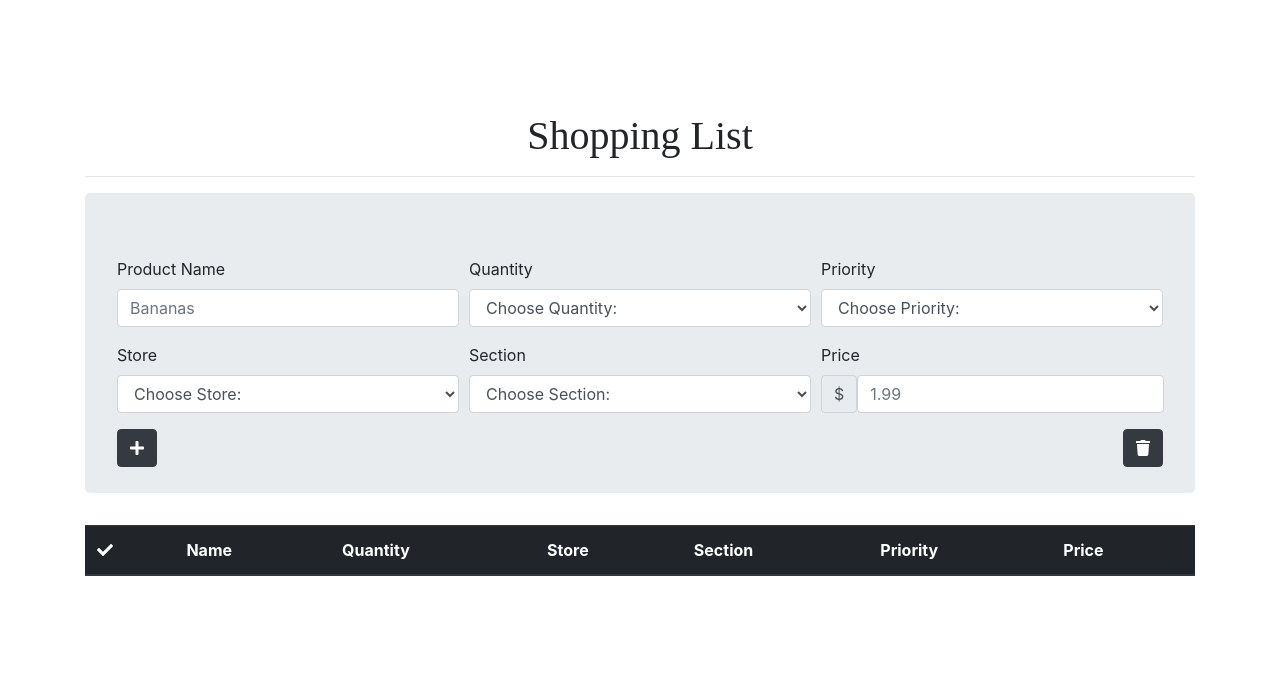
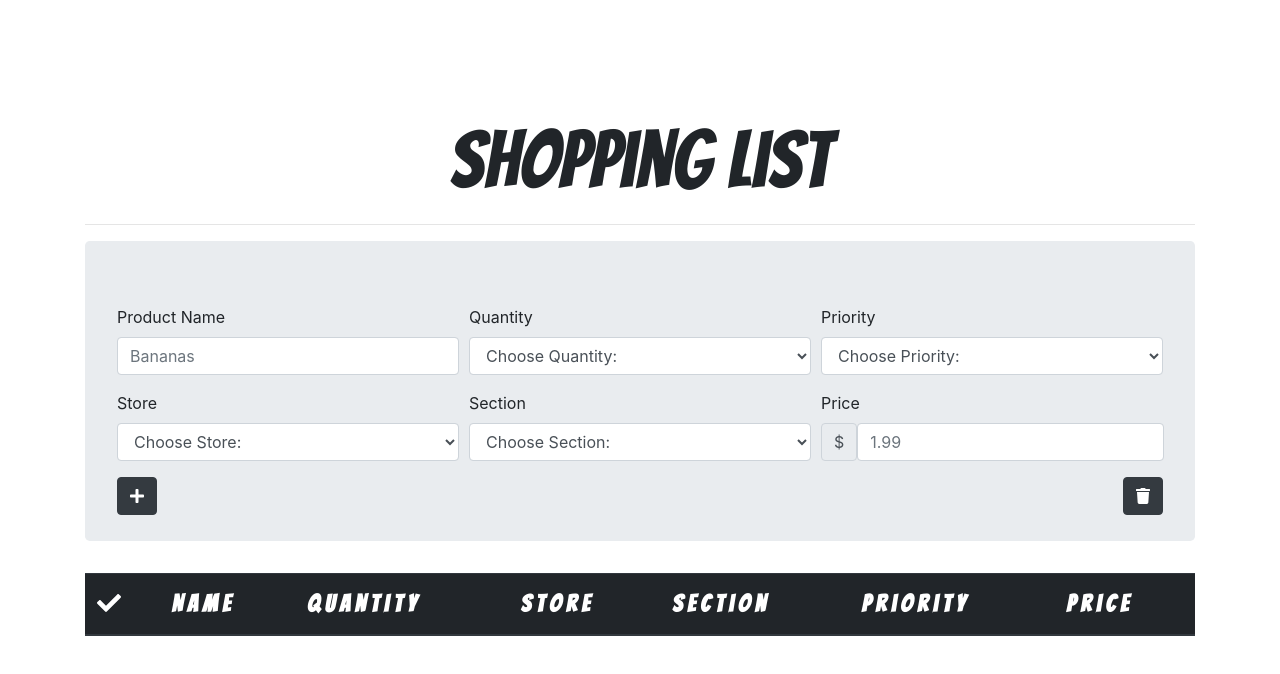
Before and after one commit to RafaelBroseghini/Shopping-Cart, a plain HTML site: page index.html in a window 1280 px wide. Drawn offline with nearby package versions, Linux system fonts and the light colour scheme; a web font is replaced by a local one.

Commit message:
Styled fonts

```diff
--- a/css/styles.css
+++ b/css/styles.css
@@ -1,10 +1,19 @@
 h1  {
   text-align: center;
-  font-family: "Butcherman";
+  font-family: "Bangers";
+  font-size: 5em;
 }
 
 td {
+  font-family: "Bangers";
+  letter-spacing: 0.2em;
   font-size: 1.2em;
+}
+
+thead {
+  font-family: "Bangers";
+  letter-spacing: 0.2em;
+  font-size: 1.5em;
 }
 
 .container {
@@ -14,6 +23,11 @@ td {
 .Low {
   background-color: #aed581;
   opacity: 0.8;
+}
+
+.modal {
+  font-family: "Bangers";
+  font-size: 2em;
 }
 
 .Medium {
--- a/index.html
+++ b/index.html
@@ -5,6 +5,7 @@
     <title>Shopping List</title>
     <link rel="stylesheet" href="https://maxcdn.bootstrapcdn.com/bootstrap/4.0.0/css/bootstrap.min.css" integrity="sha384-Gn5384xqQ1aoWXA+058RXPxPg6fy4IWvTNh0E263XmFcJlSAwiGgFAW/dAiS6JXm" crossorigin="anonymous">
     <link href="https://fonts.googleapis.com/css?family=Butcherman" rel="stylesheet">
+    <link href="https://fonts.googleapis.com/css?family=Bangers|Cormorant+Garamond" rel="stylesheet">
     <link rel="stylesheet" href="css/styles.css">
   </head>
   <body>
```
